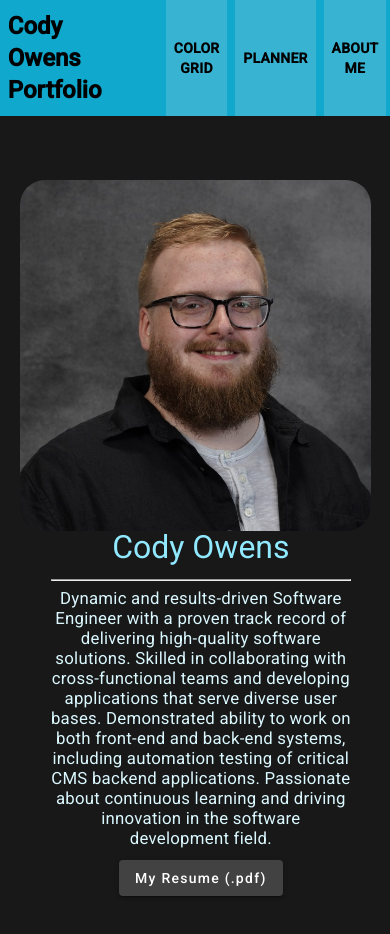
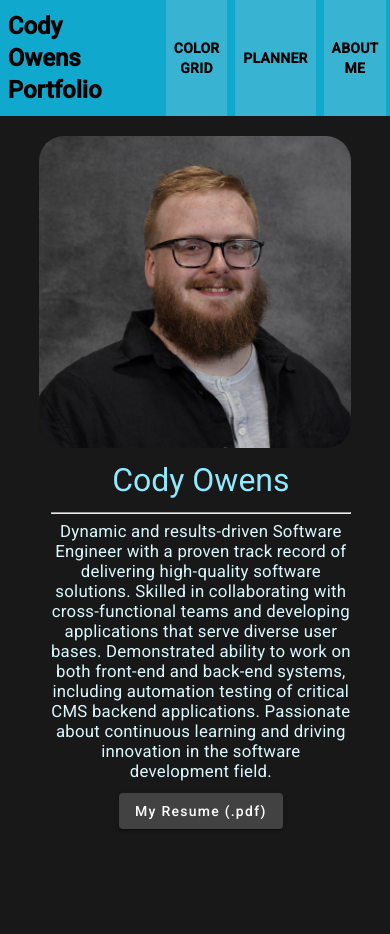
Before and after one commit to Cheesemanxl/2024-portfolio, an Angular app: page /about-me in a window 390 px wide. Shown: the top 934 px of the page. After the commit the page ends 849 px from the top, so only its background shows below. Built offline with nearby package versions, Linux system fonts and the light colour scheme.

Commit message:
About me styling

```diff
--- a/src/app/components/about-me/about-me.component.scss
+++ b/src/app/components/about-me/about-me.component.scss
@@ -5,11 +5,11 @@
   justify-content: center;
   height: 100vh;
   width: 80vw;
-  margin: auto;
+  margin: 20px auto;
 }
 .headshot {
   border-radius: 25px;
-  max-width: 90vw;
+  max-width: 100%;
 }
 .info-pane {
   margin-left: 3vw;
@@ -18,6 +18,7 @@
   text-align: center;
   color: #90e9ff;
   font-size: xx-large;
+  margin: 16px 0;
 }
 .info-blurb {
   text-align: center;
@@ -34,5 +35,6 @@
 @media only screen and (max-width: 1200px) {
   .about-me-content {
     flex-direction: column;
+    height: 100%;
   }
 }
```
